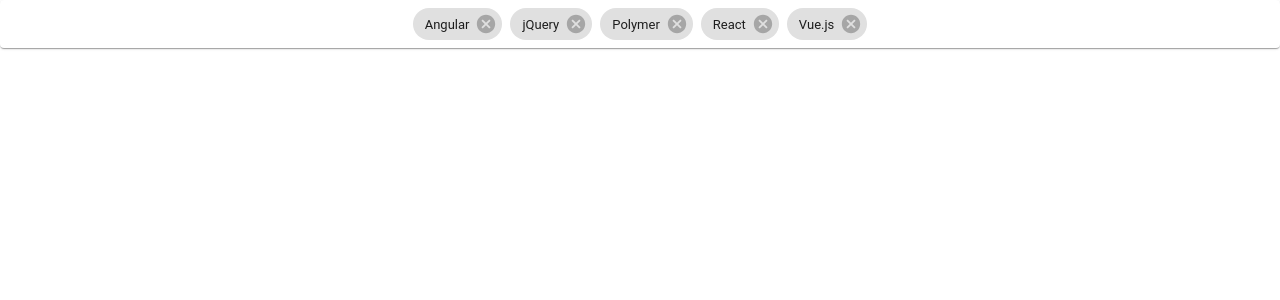
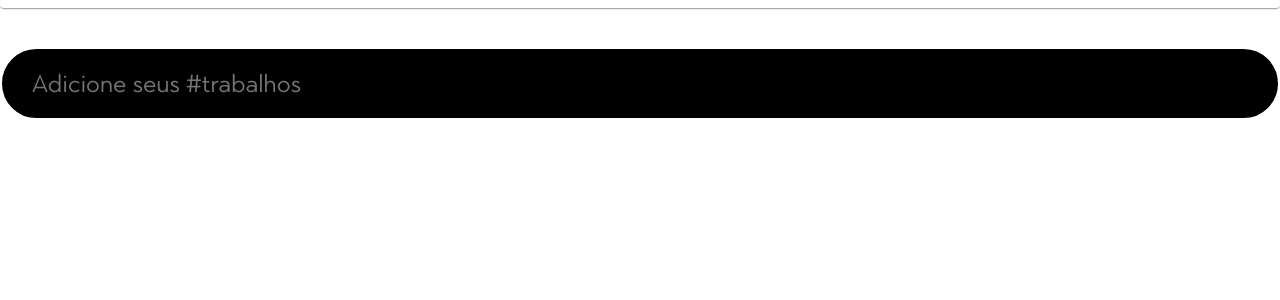
Before and after one commit to rafael-g-depaulo/plural-app, a React (Create React App) app in the folder client/: page /mapping in a window 1280 px wide. Shown: the top 300 px of the page. Built offline with nearby package versions, Linux system fonts and the light colour scheme.

Commit message:
:construction: add input for jobs working

```diff
--- /dev/null
+++ b/client/src/Pages/Mapping/Input/index.js
@@ -0,0 +1,30 @@
+import React from "react";
+import styled from "styled-components";
+
+const StyledInput = styled.input`
+  padding: 20px 30px;
+  font-family: Town Text;
+  font-size: 24.5px;
+  font-weight: normal;
+  font-stretch: normal;
+  font-style: normal;
+  line-height: normal;
+  letter-spacing: normal;
+  text-align: justify;
+  color: #ffffff;
+  background: #000000;
+  border: 2px solid #ffffff;
+  border-radius: 50px;
+
+  width: ${(props) => props.width || "100%"};
+
+  &:focus {
+    outline: none;
+  }
+`;
+
+export const Input = ({ ...props }) => {
+  return <StyledInput {...props} />;
+};
+
+export default Input;
--- /dev/null
+++ b/client/src/Pages/Mapping/InputLabel/index.js
@@ -0,0 +1,21 @@
+import React from "react";
+import styled from "styled-components";
+
+const Label = styled.label`
+  padding: 0 30px 10px;
+  font-family: Town Text;
+  font-size: 24.5px;
+  font-weight: normal;
+  font-stretch: normal;
+  font-style: normal;
+  line-height: normal;
+  letter-spacing: normal;
+  text-align: justify;
+  color: #ffffff;
+`;
+
+export const InputLabel = ({ ...props }) => {
+  return <Label {...props}>{props.children}</Label>;
+};
+
+export default InputLabel;
--- a/client/src/Pages/Mapping/index.js
+++ b/client/src/Pages/Mapping/index.js
@@ -1,7 +1,36 @@
-import React, { useState } from "react";
+/*
+  TO-DO
+  Ler o Input do Usuário e...
+    - Ao terminar de digitar um texto: [Colocar Espaço / Enter]:
+      - Salvar essa palavra em um Array [setState]
+      - Usar useEffect, para criar o chip por volta dessa nova palavra
+      - Ver como vai enviar essas palavras para o back-end
+*/
+
+import React, { useState, useEffect } from "react";
+import styled from "styled-components";
 import { makeStyles } from "@material-ui/core/styles";
 import Chip from "@material-ui/core/Chip";
 import Paper from "@material-ui/core/Paper";
+
+import Input from "./Input";
+import InputLabel from "./InputLabel";
+
+const Group = styled.div`
+  display: flex;
+  flex-direction: column;
+  padding-bottom: 20px;
+`;
+
+const Form = styled.form`
+  display: flex;
+  flex-direction: column;
+  padding-bottom: 30px;
+
+  @media (min-width: 1024px) {
+    padding-bottom: 50px;
+  }
+`;
 
 const useStyles = makeStyles((theme) => ({
   root: {
@@ -18,14 +47,11 @@
 }));
 
 export default function Mapping() {
+  const [newJob, setNewJob] = useState("");
   const classes = useStyles();
-  const [chipData, setChipData] = useState([
-    { key: 0, label: "Angular" },
-    { key: 1, label: "jQuery" },
-    { key: 2, label: "Polymer" },
-    { key: 3, label: "React" },
-    { key: 4, label: "Vue.js" },
-  ]);
+  const [chipData, setChipData] = useState([]);
+
+  useEffect(() => {}, [chipData]);
 
   const handleDelete = (chipToDelete) => () => {
     setChipData((chips) =>
@@ -33,7 +59,20 @@
     );
   };
 
+  function handleInputChange(e) {
+    setNewJob(e.target.value);
+  }
+
+  function handleSubmit(e) {
+    e.preventDefault();
+
+    setChipData([...chipData, { key: 6, label: newJob }]);
+    setNewJob("");
+    console.log(chipData);
+  }
+
   return (
+    <>
       <Paper component="ul" className={classes.root}>
         {chipData.map((data) => {
           let icon;
@@ -52,5 +91,17 @@
           );
         })}
       </Paper>
+      <Form onSubmit={handleSubmit}>
+        <Group>
+          <InputLabel htmlFor="email">Insira seus trabalhos</InputLabel>
+          <Input
+            type="text"
+            placeholder="Adicione seus #trabalhos"
+            value={newJob}
+            onChange={handleInputChange}
+          />
+        </Group>
+      </Form>
+    </>
   );
 }
```
Also changed, not shown: client/src/Pages/Mapping/Form/Display.js (added, +139 -0 lines), client/src/Pages/Mapping/Form/index.js (added, +20 -0 lines), client/src/Pages/Mapping/styles.js (deleted, +0 -10 lines). Lines whose indentation alone changed are shown as unchanged.
